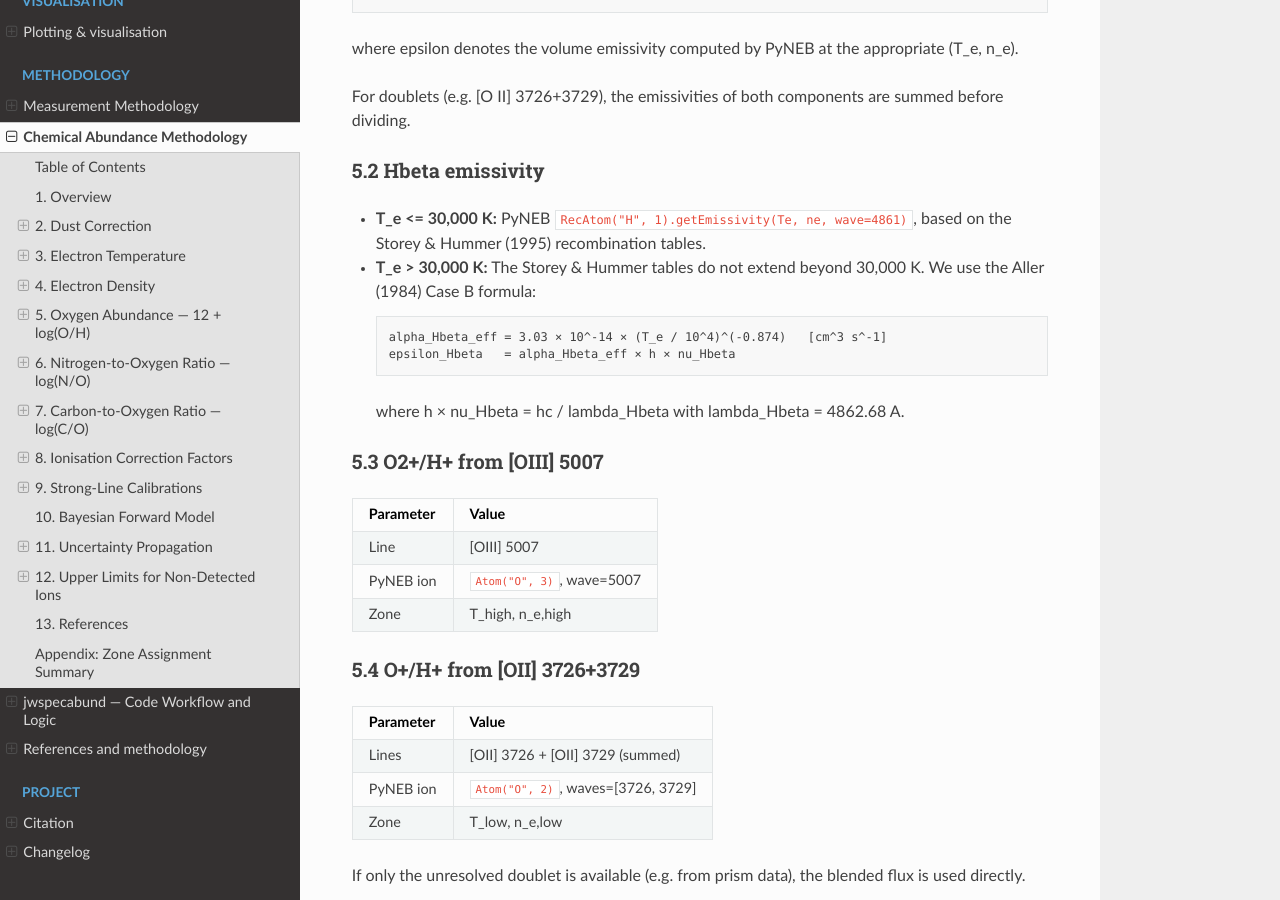
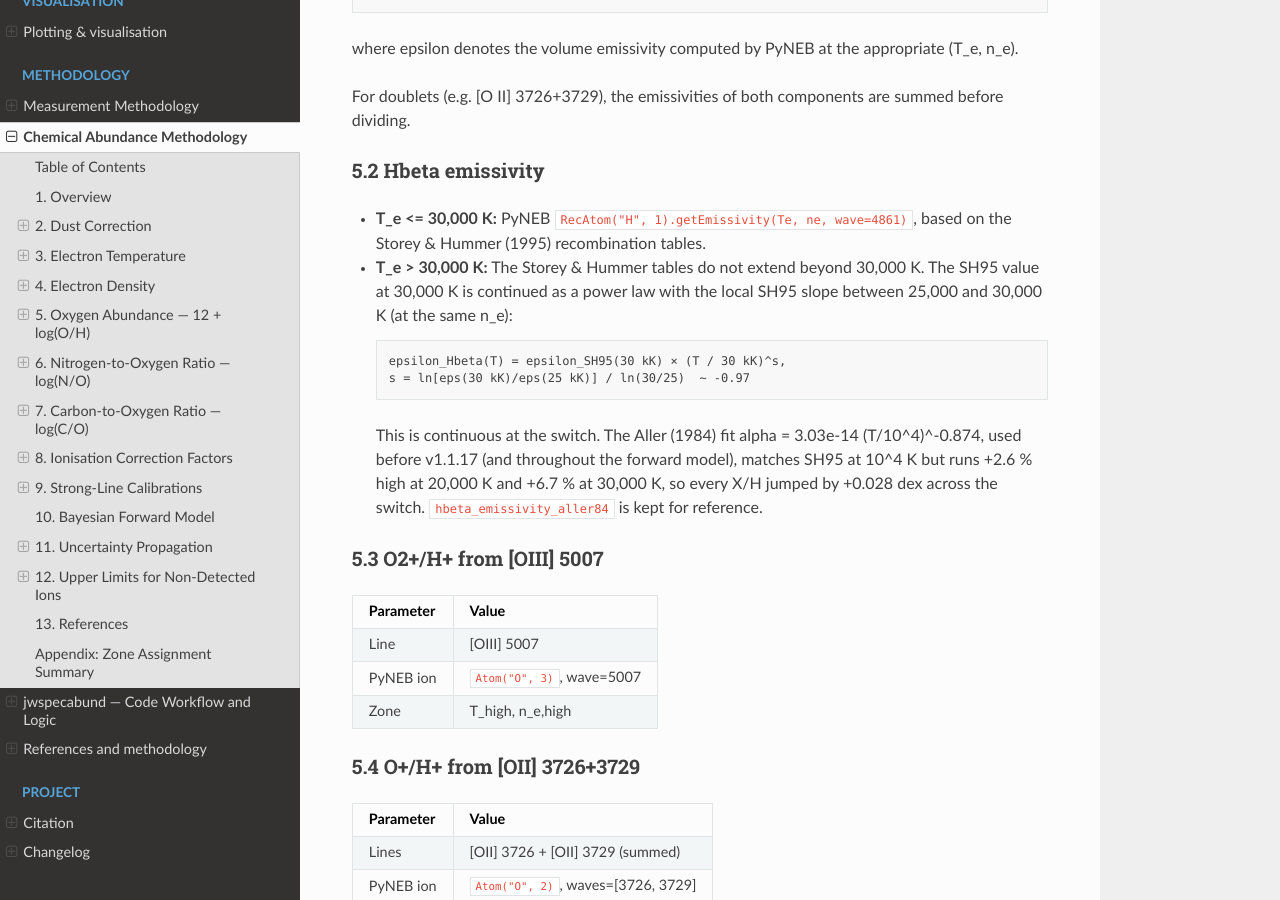
Before and after one commit to raunaq-rai/jwspecfit, a Sphinx documentation site: the page built from docs/abundance_methodology.md, in a window 1280 px wide and 900 px high, scrolled down 10798 px. Built offline with Sphinx 7.4.7 and the Read the Docs theme 3.1.0, drawn with Linux system fonts in a browser that asks for light colours; some of the changed text lies outside the part shown.

Commit message:
Make the H-beta emissivity continuous above 30 kK and share it
Above the SH95 30 kK limit the direct method switched to the Aller (1984)
fit, which is 6.7% high there, so every X/H jumped +0.028 dex across the
switch. Continue SH95 as a power law with its local 25-30 kK slope (~-0.97)
instead, and use the same emissivity in the forward model, which used the
Aller fit at all temperatures (+2.6% at 20 kK).

````diff
--- a/docs/abundance_methodology.md
+++ b/docs/abundance_methodology.md
@@ -526,14 +526,19 @@ components are summed before dividing.
   wave=4861)`, based on the Storey & Hummer (1995) recombination tables.
 
 - **T_e > 30,000 K:** The Storey & Hummer tables do not extend beyond
-  30,000 K.  We use the Aller (1984) Case B formula:
+  30,000 K.  The SH95 value at 30,000 K is continued as a power law with
+  the local SH95 slope between 25,000 and 30,000 K (at the same n_e):
 
   ```
-  alpha_Hbeta_eff = 3.03 × 10^-14 × (T_e / 10^4)^(-0.874)   [cm^3 s^-1]
-  epsilon_Hbeta   = alpha_Hbeta_eff × h × nu_Hbeta
+  epsilon_Hbeta(T) = epsilon_SH95(30 kK) × (T / 30 kK)^s,
+  s = ln[eps(30 kK)/eps(25 kK)] / ln(30/25)  ~ -0.97
   ```
 
-  where h × nu_Hbeta = hc / lambda_Hbeta with lambda_Hbeta = 4862.68 A.
+  This is continuous at the switch.  The Aller (1984) fit
+  alpha = 3.03e-14 (T/10^4)^-0.874, used before v1.1.17 (and throughout
+  the forward model), matches SH95 at 10^4 K but runs +2.6 % high at
+  20,000 K and +6.7 % at 30,000 K, so every X/H jumped by +0.028 dex
+  across the switch.  `hbeta_emissivity_aller84` is kept for reference.
 
 ### 5.3 O2+/H+ from [OIII] 5007
 
@@ -1041,8 +1046,9 @@ uncertainty is the standard deviation of the posterior.
 An alternative approach following Cullen et al. (2025): free
 parameters (T_e, n_e, ionic abundances) are sampled via MCMC or nested
 sampling.  For each parameter vector, collisionally-excited line
-emissivities from PyNEB and the Aller (1984) Hbeta recombination
-formula predict line flux ratios that are compared to observations
+emissivities from PyNEB and the same Case B Hbeta emissivity as the
+direct method (Storey & Hummer 1995, continued above 30,000 K) predict line
+flux ratios that are compared to observations
 via a Gaussian likelihood.
 
 This method self-consistently accounts for the T_e–n_e coupling and
@@ -1309,7 +1315,7 @@ each ion (`"method": "continuum_rms"` or `"method": "fit_error"`).
 | Abdurro'uf et al., 2024, ApJ, 973, 47 (arXiv:2404.16201) | Low-ionisation n_e redshift-evolution fallback: 54·(1+z)^1.2 |
 | Aggarwal, K. M. & Keenan, F. P., 1999, ApJS, 123, 311 | Alternative 6-level O III collision strengths (oiii_coll_file) |
 | Lykins, M. L. et al., 2015, ApJ, 807, 118 | Stout database: N V collision strengths and energies |
-| Aller, L. H., 1984, Physics of Thermal Gaseous Nebulae (Reidel) | Hbeta Case B recombination formula for T_e > 30,000 K |
+| Aller, L. H., 1984, Physics of Thermal Gaseous Nebulae (Reidel) | Hbeta Case B fit (reference only; `hbeta_emissivity_aller84`) |
 | Asplund, M. et al., 2009, ARA&A, 47, 481 | Solar oxygen abundance: 12 + log(O/H)_sun = 8.69 |
 | Berg, D. A. et al., 2025, arXiv:2511.13591 | Six-step UV nitrogen abundance procedure |
 | Arellano-Córdova, K. Z. et al., 2020, MNRAS, 496, 1051 | Self-consistent T_e-n_e from UV + optical O III |
````
Also changed, not shown: docs/abundance.md (+1 -1 lines), 3 other files.
